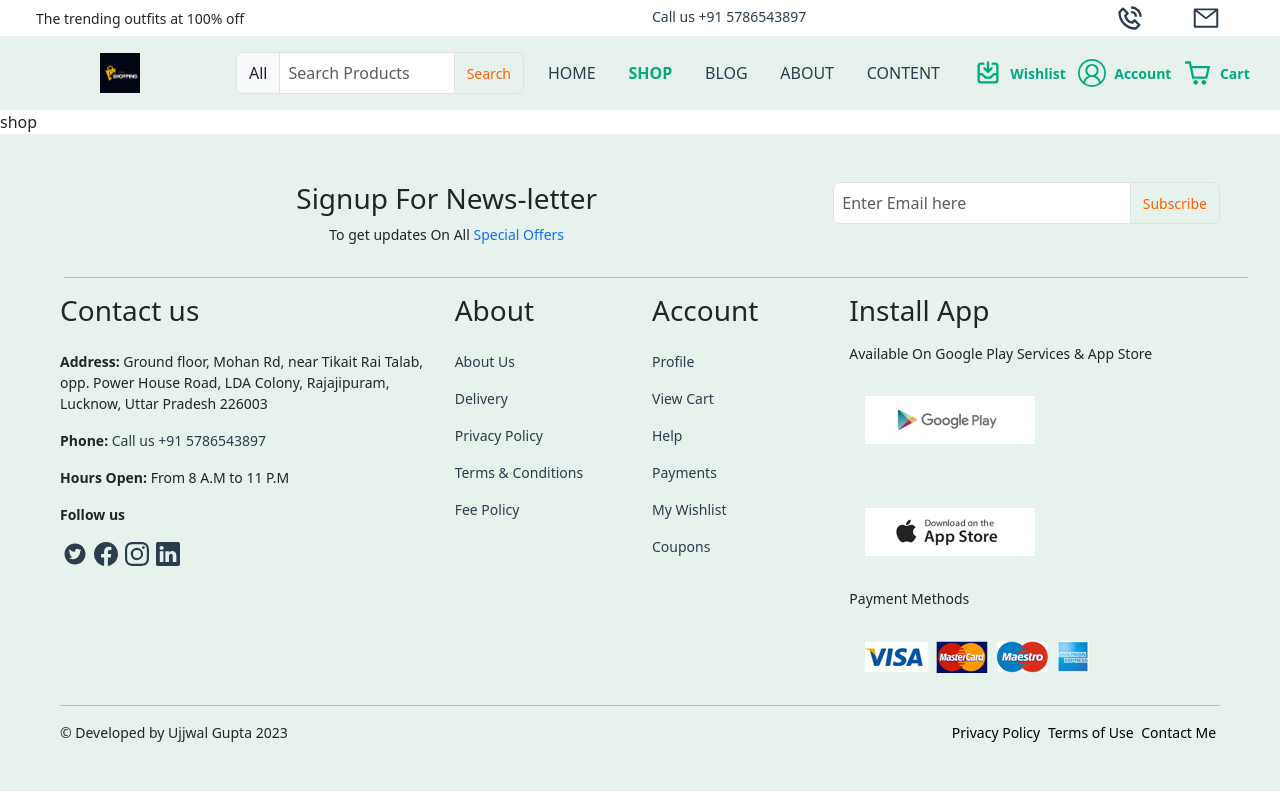
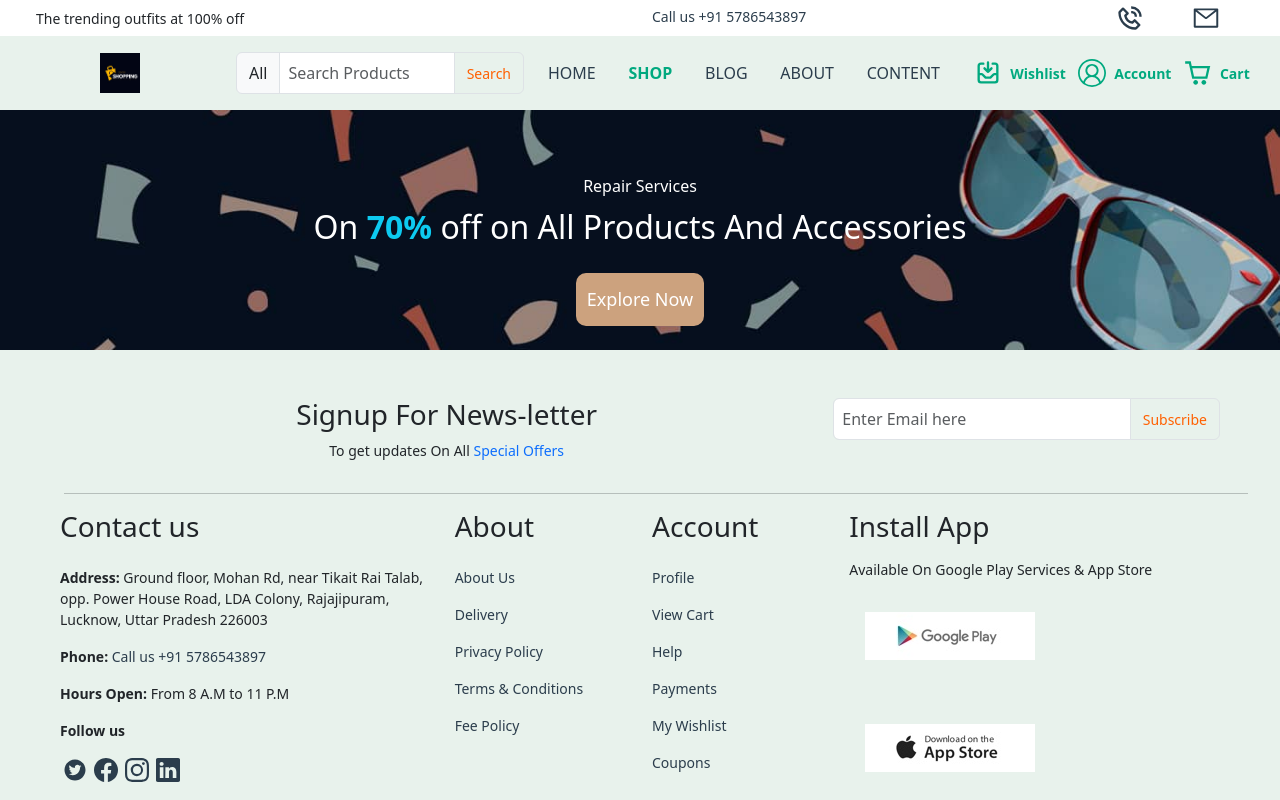
Before and after one commit to ujjwal7007/E-comerce-app, a React (Vite) app: page /shop in a window 1280 px wide. Shown: the top 800 px of the page. Built offline with nearby package versions, Linux system fonts and the light colour scheme.

Commit message:
create shop

```diff
--- a/src/pages/shop.jsx
+++ b/src/pages/shop.jsx
@@ -1,9 +1,29 @@
-import React from 'react'
+import React from "react";
 
 const shop = () => {
   return (
-    <div>shop</div>
-  )
-}
+    <>
+      <section className="repair">
+        <div className="container-xxl">
+          <div className="row">
+            <div className="repair-details text-center d-flex flex-column align-items-center p-3">
+              <span className="text-white mt-5">Repair Services</span>
+              <h2 className="text-white">
+                On{" "}
+                <span className="text-info">
+                  <b>70%</b>
+                </span>{" "}
+                off on All Products And Accessories
+              </h2>
+              <div className="mt-3">
+                <button className="button-repair">Explore Now</button>
+              </div>
+            </div>
+          </div>
+        </div>
+      </section>
+    </>
+  );
+};
 
-export default shop
+export default shop;
```
Also changed, not shown: src/components/shopcontext.jsx (added).
